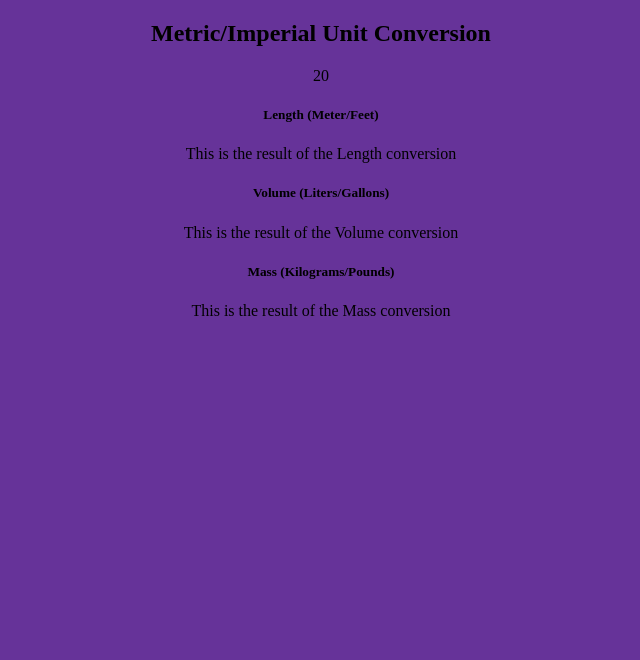
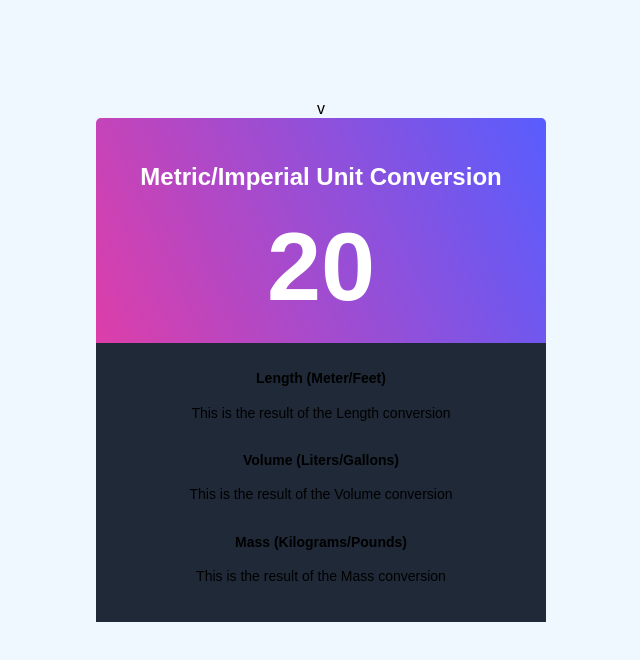
Before and after one commit to PherbCampton/unit-converter, a plain HTML site: page index.html in a window 1280 px wide. Shown: the whole page, without its empty margins (319-959 px from the left). Drawn offline with Linux system fonts and the light colour scheme.

Commit message:
Layout finished

```diff
--- a/index.html
+++ b/index.html
@@ -4,11 +4,13 @@
         <meta charset="UTF-8">
         <meta http-equiv="X-UA-Compatible" content="IE=edge">
         <meta name="viewport" content="width=device-width, initial-scale=1.0">
+        <link rel="preconnect" href="https://fonts.googleapis.com">
+        <link rel="preconnect" href="https://fonts.gstatic.com" crossorigin>
+        <link href="https://fonts.googleapis.com/css2?family=Inter:wght@800&display=swap" rel="stylesheet">
         <link rel="stylesheet" href="main.css">
         <script src="index.js"></script>
-    <title>Document</title>
-</head>
-<body>
+    <body>v
+        <div class="main">
             <section class="container1">
                 <h2>Metric/Imperial Unit Conversion</h2>
                 <span class="input">20</span>
@@ -25,7 +27,7 @@
                 <h5 class="result3">Mass (Kilograms/Pounds)</h5>
                 <p>This is the result of the Mass conversion</p>
             </section>
-
+        </div>
 
     </body>
 </html>
--- a/main.css
+++ b/main.css
@@ -1,8 +1,52 @@
 
-html, body {
-margin: auto;
-padding: 0;
-max-width: 500px;
-text-align: center;
-background: rebeccapurple;
+ html, body {
+    margin: auto;
+    padding: 0;
+    max-width: 450px;
+    text-align: center;
+    background-color: aliceblue;
+    font-family: sans-serif;
+    font: intel;
+    margin-top: 50px;
+
 }
+
+.main {
+    background:  linear-gradient(246.26deg, #585DFE 0%, #FB3796 100%);
+    border-style: none;
+    border-radius: 5px;
+    padding-top: 25px;
+
+}
+
+.container1 {
+    color: #fff;
+    font-weight: 800;
+    padding-bottom: 20px;
+}
+
+.container2 {
+    background-color: #1F2937;
+    padding-top: 10px;
+    padding-bottom: 10px;
+
+}
+
+.input {
+    font-size: 97.25px;
+}
+
+h5 {
+    font-size: 14px;
+    font-weight: 600;
+    line-height: 5px;
+}
+p {
+    font-weight: 346;
+    font-size: 14px;
+    font-style: normal;
+    height: 30px;
+    border-radius: nullpx;
+
+
+}
```
Lines whose indentation alone changed are shown as unchanged.
